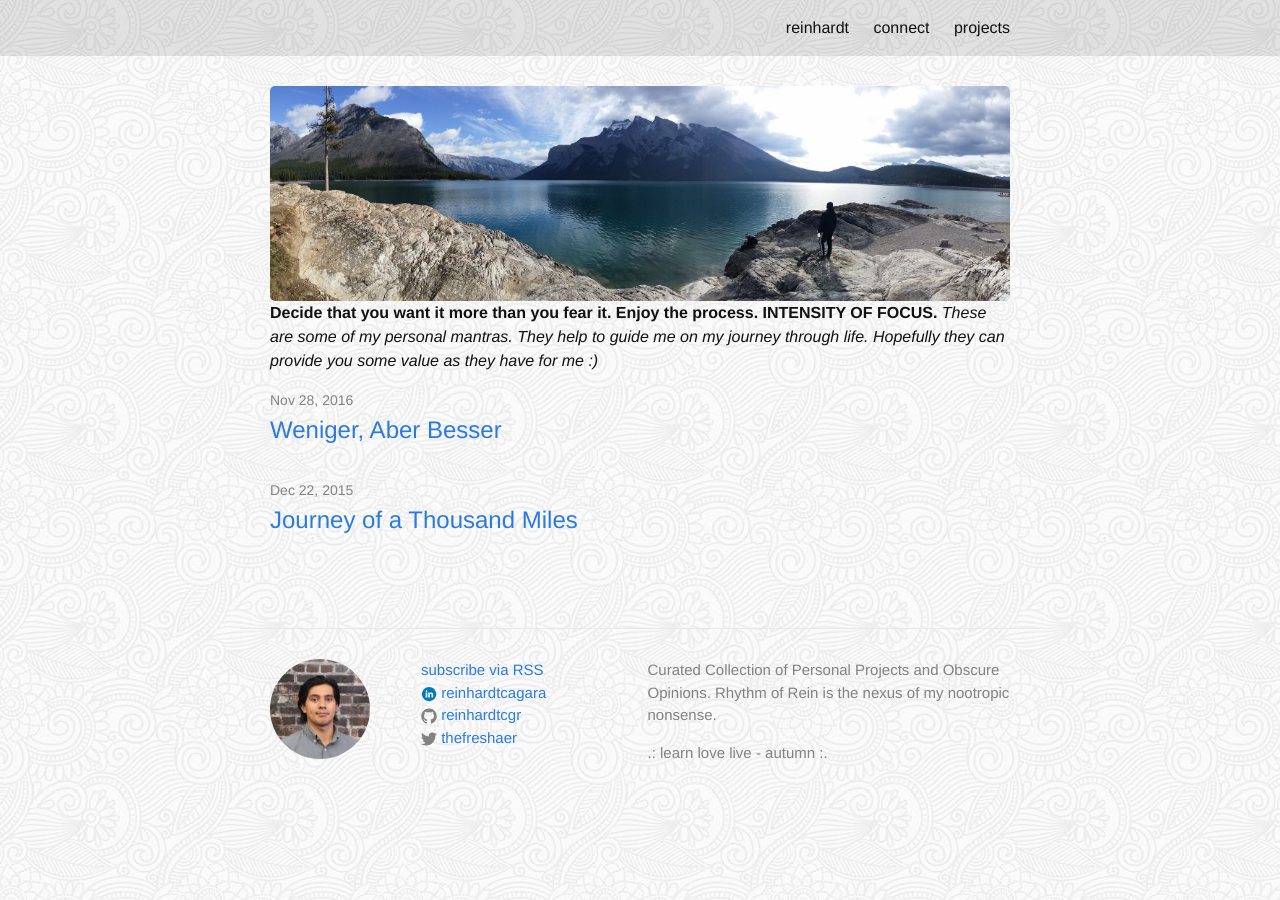
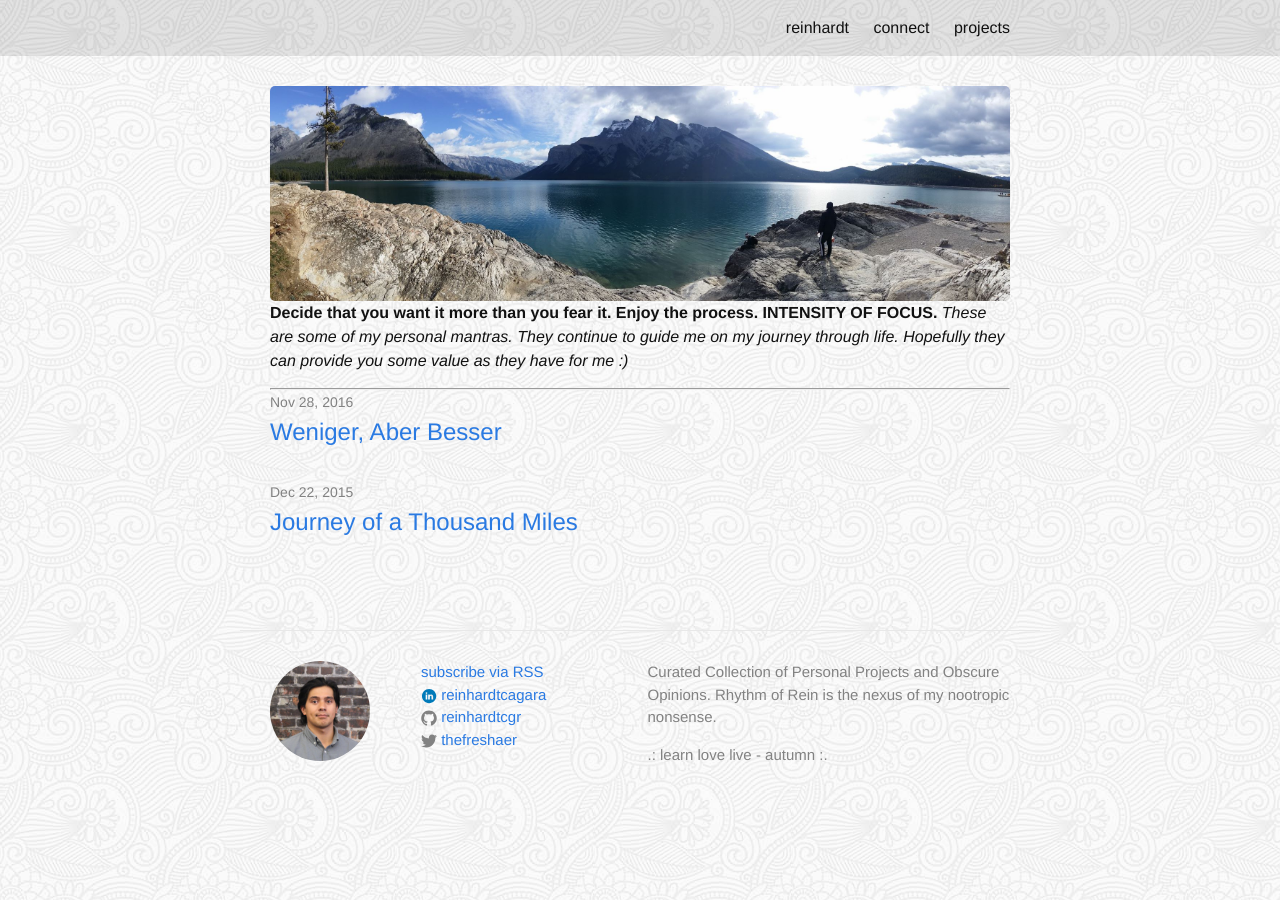
Before and after one commit to reinhardt021/reinhardt021.github.io, a Jekyll site: the page built from index.html, in a window 1280 px wide. Built offline with Jekyll 4.4.1, drawn with Linux system fonts in a browser that asks for light colours.

Commit message:
small things

```diff
--- a/index.html
+++ b/index.html
@@ -13,10 +13,11 @@ layout: default
       </strong>
       <em>
           These are some of my personal mantras.
-          They help to guide me on my journey through life.
+          They continue to guide me on my journey through life.
           Hopefully they can provide you some value as they have for me :)
       </em>
   </p>
+  <hr/>
   <!-- <h1 class="page-heading">POSTS</h1> -->
   <ul class="post-list">
     {% for post in site.posts %}
```
